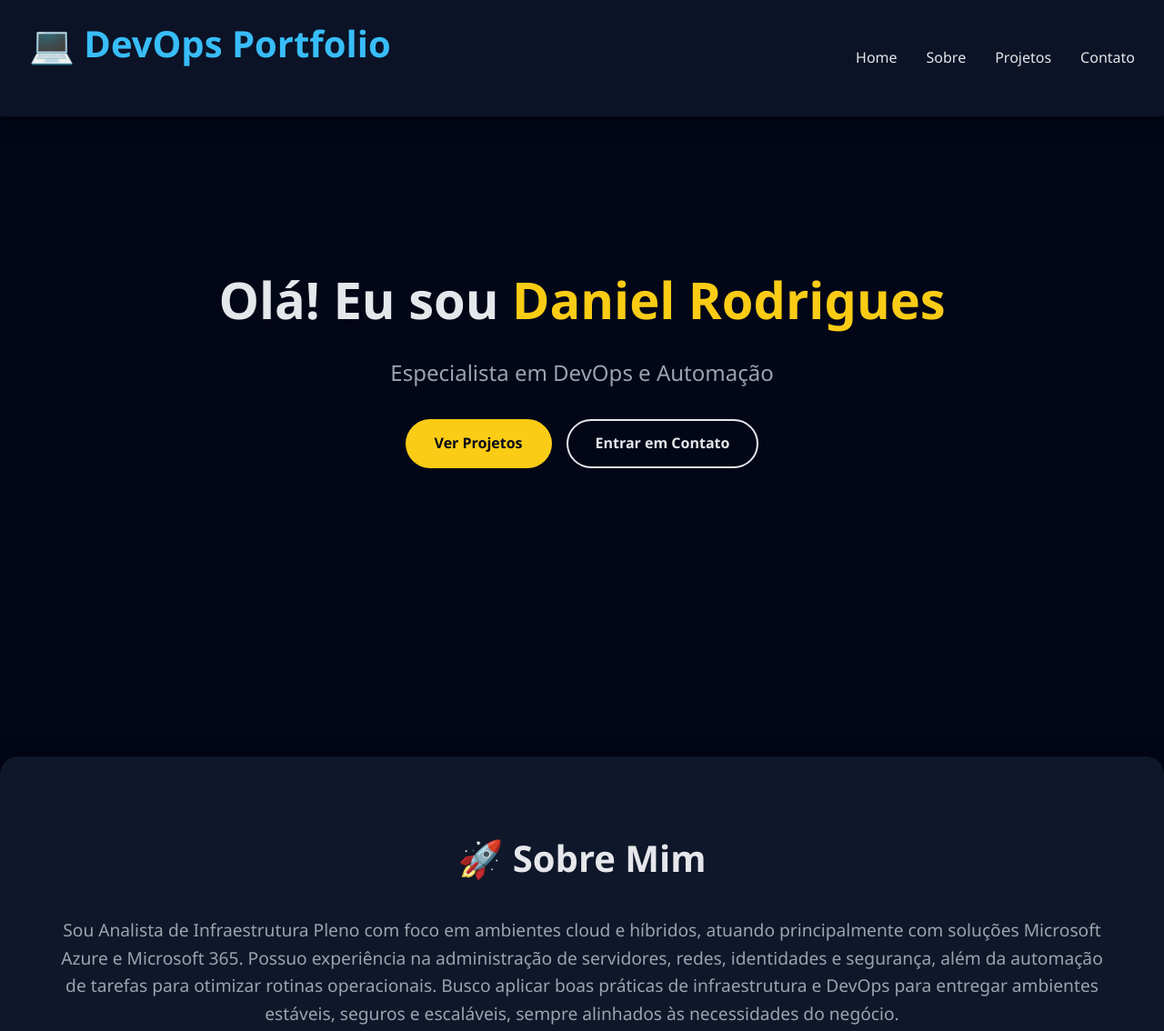
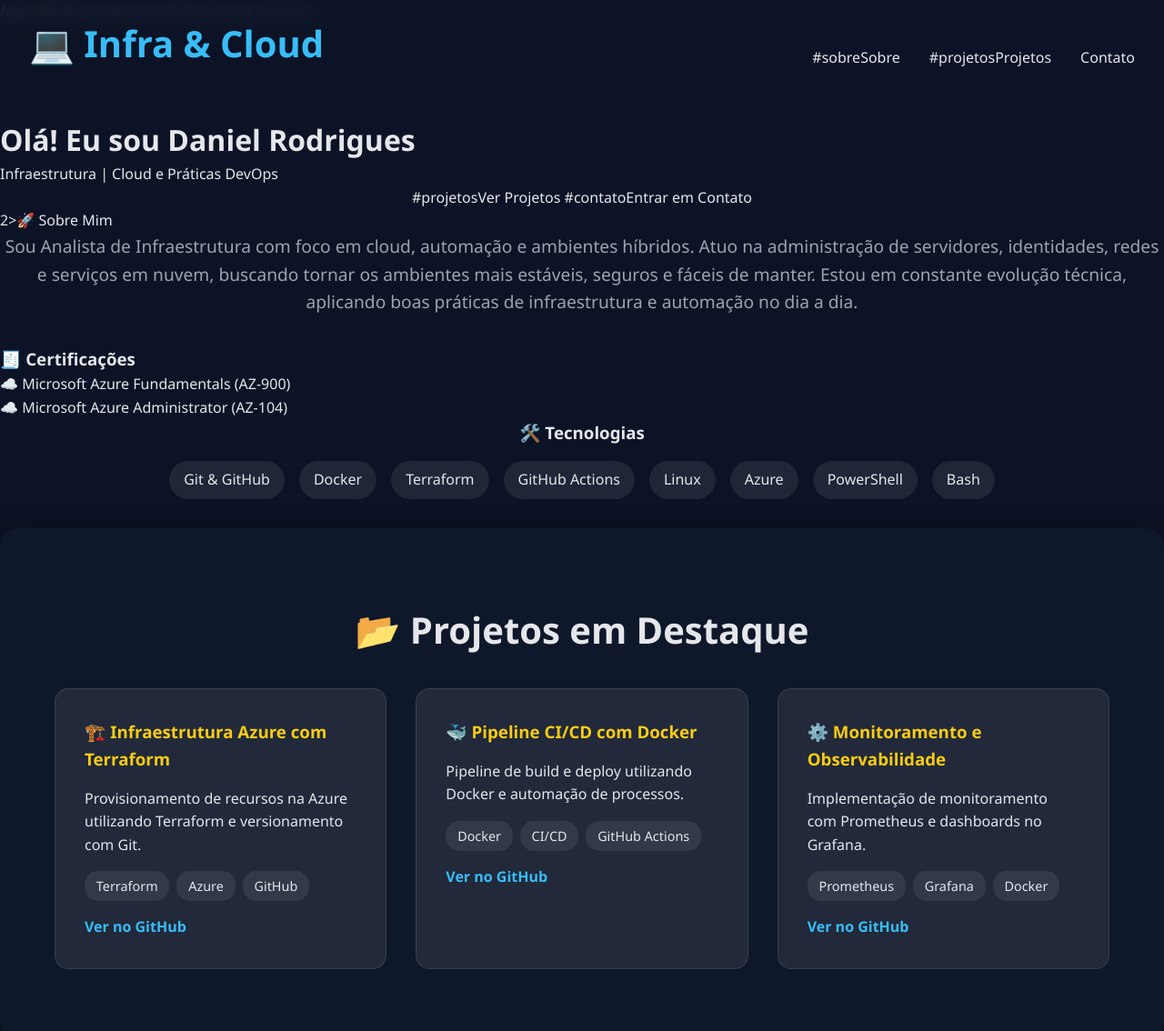
Before and after one commit to DanielRodrigues7/meu-portfolio-devops, a plain HTML site: page index.html in a window 1280 px wide. Shown: the top 1134 px of the page at 91% size. After the commit the page ends 800 px from the top, so only its background shows below. Drawn offline with Linux system fonts and the light colour scheme.

Commit message:
Certificações aplicado ao portfolio

```diff
--- a/index.html
+++ b/index.html
@@ -1,46 +1,55 @@
+
 <!DOCTYPE html>
 <html lang="pt-BR">
 <head>
     <meta charset="UTF-8">
     <meta name="viewport" content="width=device-width, initial-scale=1.0">
-    <title>Meu Portfolio DevOps</title>
+    <title>Meu Portfólio Infra & Cloud</title>
     <link rel="stylesheet" href="style.css">
-    <link rel="stylesheet" href="https://cdnjs.cloudflare.com/ajax/libs/font-awesome/6.0.0/css/all.min.css">
+   /ajax/libs/font-awesome/6.0.0/css/all.min.css">
 </head>
 <body>
+
 <header>
     <nav>
         <div class="logo">
-                <h2>💻 DevOps Portfolio</h2>
+            <h2>💻 Infra & Cloud</h2>
         </div>
         <ul class="nav-links">
-                <li><a href="#home">Home</a></li>
-                <li><a href="#sobre">Sobre</a></li>
-                <li><a href="#projetos">Projetos</a></li>
+                <li>#sobreSobre</a></li>
+            <li>#projetosProjetos</a></li>
             <li><a href="#contato">Contato</a></li>
         </ul>
     </nav>
-    </header>
+</div class="hero-content">
+            <h1>Olá! Eu sou <span>Daniel Rodrigues</span></h1>
+           Infraestrutura | Cloud e Práticas DevOps</p>
 
-    <main>
-        <section id="home" class="hero">
-            <div class="hero-content">
-                <h1>Olá! Eu sou <span>Daniel Rodrigues</span></h1>
-                <p>Especialista em DevOps e Automação</p>
             <div class="cta-buttons">
-                    <a href="#projetos" class="btn primary">Ver Projetos</a>
-                    <a href="#contato" class="btn secondary">Entrar em Contato</a>
+                #projetosVer Projetos</a>
+                #contatoEntrar em Contato</a>
             </div>
         </div>
-        </section>
+   2>🚀 Sobre Mim</h2>
 
-        <section id="sobre" class="about">
-            <div class="container">
-                <h2>🚀 Sobre Mim</h2>
             <div class="about-content">
                 <div class="about-text">
-                        <p>Sou Analista de Infraestrutura Pleno com foco em ambientes cloud e híbridos, atuando principalmente com soluções Microsoft Azure e Microsoft 365. Possuo experiência na administração de servidores, redes, identidades e segurança, além da automação de tarefas para otimizar rotinas operacionais. Busco aplicar boas práticas de infraestrutura e DevOps para entregar ambientes estáveis, seguros e escaláveis, sempre alinhados às necessidades do negócio.</p>
+                    <p>
+                        Sou Analista de Infraestrutura com foco em cloud, automação e ambientes híbridos.
+                        Atuo na administração de servidores, identidades, redes e serviços em nuvem,
+                        buscando tornar os ambientes mais estáveis, seguros e fáceis de manter.
+                        Estou em constante evolução técnica, aplicando boas práticas de infraestrutura
+                        e automação no dia a dia.
+                    </p>
 
+                    <!-- CERTIFICAÇÕES -->
+                    <h3>🧾 Certificações</h3>
+                    <ul>
+                        <li>☁️ Microsoft Azure Fundamentals (AZ-900)</li>
+                        <li>☁️ Microsoft Azure Administrator (AZ-104)</li>
+                    </ul>
+
+                    <!-- TECNOLOGIAS -->
                     <div class="skills">
                         <h3>🛠️ Tecnologias</h3>
                         <div class="skill-tags">
@@ -50,65 +59,71 @@
                             <span class="skill">GitHub Actions</span>
                             <span class="skill">Linux</span>
                             <span class="skill">Azure</span>
-                                <span class="skill">Python</span>
+                            <span class="skill">PowerShell</span>
                             <span class="skill">Bash</span>
                         </div>
                     </div>
+
                 </div>
             </div>
         </div>
     </section>
 
+    <!-- PROJETOS -->
     <section id="projetos" class="projects">
         <div class="container">
             <h2>📂 Projetos em Destaque</h2>
+
             <div class="projects-grid">
+
                 <div class="project-card">
                     <h3>🏗️ Infraestrutura Azure com Terraform</h3>
-                        <p>Automação completa de infraestrutura na Azure usando Terraform e GitHub Actions.</p>
+                    <p>Provisionamento de recursos na Azure utilizando Terraform e versionamento com Git.</p>
                     <div class="project-tech">
                         <span>Terraform</span>
                         <span>Azure</span>
+                        <span>GitHub</span>
+                    </div>
+                    <a href="#" class="project-link">Ver no GitHub <i class="fab fa-github"></i></a>
+                </div>
+
+                <div class="project-card">
+                    <h3>🐳 Pipeline CI/CD com Docker</h3>
+                    <p>Pipeline de build e deploy utilizando Docker e automação de processos.</p>
+                    <div class="project-tech">
+                        <span>Docker</span>
+                        <span>CI/CD</span>
                         <span>GitHub Actions</span>
                     </div>
                     <a href="#" class="project-link">Ver no GitHub <i class="fab fa-github"></i></a>
                 </div>
 
                 <div class="project-card">
-                        <h3>🐳 Pipeline CI/CD com Docker</h3>
-                        <p>Pipeline completo de integração e deploy usando containers Docker.</p>
+                    <h3>⚙️ Monitoramento e Observabilidade</h3>
+                    <p>Implementação de monitoramento com Prometheus e dashboards no Grafana.</p>
                     <div class="project-tech">
+                        <span>Prometheus</span>
+                        <span>Grafana</span>
                         <span>Docker</span>
-                            <span>CI/CD</span>
-                            <span>Node.js</span>
                     </div>
                     <a href="#" class="project-link">Ver no GitHub <i class="fab fa-github"></i></a>
                 </div>
 
-                    <div class="project-card">
-                        <h3>⚙️ Monitoramento com Prometheus</h3>
-                        <p>Stack de observabilidade com Prometheus, Grafana e AlertManager.</p>
-                        <div class="project-tech">
-                            <span>Prometheus</span>
-                            <span>Grafana</span>
-                            <span>Docker Compose</span>
-                        </div>
-                        <a href="#" class="project-link">Ver no GitHub <i class="fab fa-github"></i></a>
-                    </div>
             </div>
         </div>
     </section>
 
+    <!-- CONTATO -->
     <section id="contato" class="contact">
         <div class="container">
             <h2>📫 Vamos Conversar?</h2>
-                <div class="contact-content">
-                    <p>Interessado em colaborar ou discutir sobre DevOps? Entre em contato!</p>
+            <p>Fique à vontade para entrar em contato ou conhecer meu trabalho.</p>
+
             <div class="contact-links">
                 <a href="mailto:daniel07.rodrigues@hotmail.com" class="contact-link">
                     <i class="fas fa-envelope"></i> Email
                 </a>
-                        <a href="https://linkedin.com/in/daniel-rodrigues-☁%EF%B8%8F-358b41121" class="contact-link">
+                <a href="https://www.linkedin.com/in/daniel-rodrigues-%E2%98%81%EF%B8%8F-358b41121/" class="contact-link">
                     <i class="fab fa-linkedin"></i> LinkedIn
                 </a>
                 <a href="https://github.com/DanielRodrigues7" class="contact-link">
@@ -116,14 +131,14 @@
                 </a>
             </div>
         </div>
-            </div>
     </section>
+
 </main>
 
 <footer>
     <div class="container">
-            <p>&copy; 2025 Meu Portfolio DevOps. Deploy automático via GitHub Actions 🚀</p>
-            <p>Última atualização: <span id="last-update"><!--TIMESTAMP--></span></p>
+        <p>&copy; 2025 Daniel Rodrigues. Portfólio de Infraestrutura & Cloud.</p>
+        <p>Deploy automático via GitHub Actions 🚀</p>
     </div>
 </footer>
 
```
Lines whose indentation alone changed are shown as unchanged.
